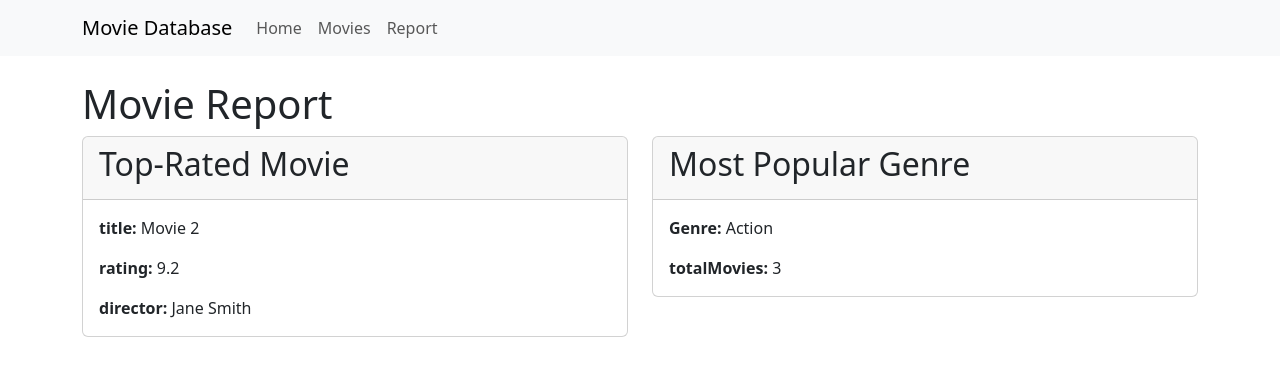
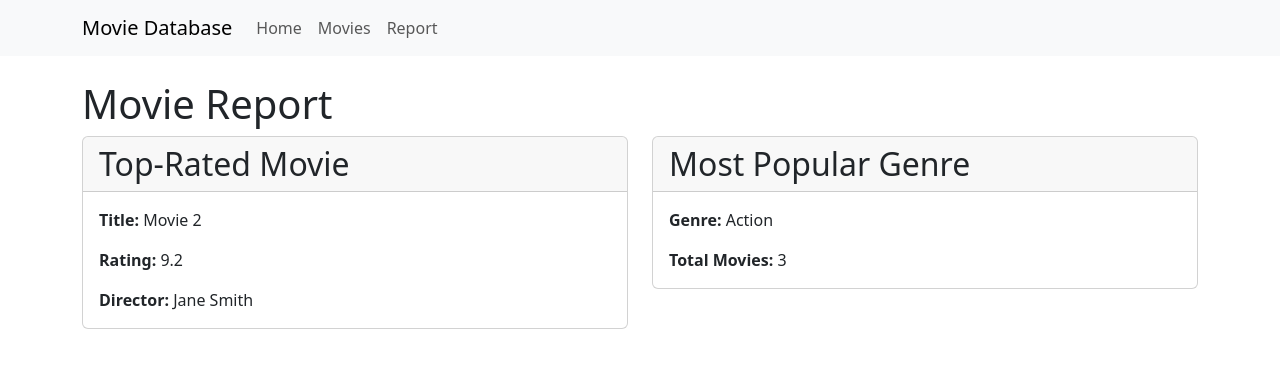
Before and after one commit to devMainak/movie-site-HTML-JS, a plain HTML site: page report.html in a window 1280 px wide. Drawn offline with nearby package versions, Linux system fonts and the light colour scheme.

Commit message:
refactor: generating report cards with js

```diff
--- a/report.html
+++ b/report.html
@@ -26,39 +26,104 @@
       </div>
     </nav>
   </header>
-  <main class="container">
-    <section class="pt-4">
+  <main>
+    <section class="container pt-4">
       <h1>Movie Report</h1>
     </section>
-    <div class="row">
-    <div class="col-md-6">
-    <section>
-      <div class="card">
-      <div class="card-header">
-      <h2>Top-Rated Movie</h2>
-      </div>
-      <div class="card-body">
-      <p class="card-text"><strong>title: </strong>Movie 2</p>
-      <p class="card-text"><strong>rating: </strong>9.2</p>
-      <p class="card-text"><strong>director: </strong>Jane Smith</p>
-      </div>
-        </div>
-    </section>
+    <section class="container">
+    <div class="row" id="movieReportDiv">
+
     </div>
-    <div class="col-md-6">
-    <section>
-      <div class="card">
-      <div class="card-header">
-      <h2>Most Popular Genre</h2>
-      </div>
-      <div class="card-body">
-        <p class="card-text"><strong>Genre: </strong>Action</p>
-      <p class="card-text"><strong>totalMovies: </strong>3</p>
-      </div>
-        </div>
-    </section>
-      </div>
-    </div>
+      </section>
   </main>
+
+  <script>
+
+    function generateReport(){
+      const topRatedMovie = {title: "Movie 2", rating: 9.2, director: "Jane Smith"};
+      const mostPopularGenre = {genre: "Action", totalMovies: 3};
+
+      const movieReportDiv = document.querySelector("#movieReportDiv");
+
+      function generateReportCard(report)
+        {
+          if (report !== mostPopularGenre)
+          {
+            const col = document.createElement('div');
+            col.className = `col-md-6`;
+
+            const card = document.createElement('div');
+            card.className = `card mb-3`;
+
+            const cardHeader = document.createElement('h2');
+            cardHeader.className = `card-header`;
+            cardHeader.textContent = "Top-Rated Movie";
+
+            const cardBody = document.createElement('div');
+            cardBody.className = `card-body`;
+
+            const title = document.createElement('p');
+            title.className = `card-text`;
+            title.innerHTML = `<strong>Title: </strong>${report.title}`;
+
+            const rating = document.createElement('p');
+            rating.className = `card-text`;
+            rating.innerHTML = `<strong>Rating: </strong>${report.rating}`;
+
+            const director = document.createElement('p');
+            director.className = `card-text`;
+            director.innerHTML = `<strong>Director: </strong>${report.director}`;
+
+            cardBody.appendChild(title);
+            cardBody.appendChild(rating);
+            cardBody.appendChild(director);
+
+            card.appendChild(cardHeader);
+            card.appendChild(cardBody);
+
+            col.appendChild(card);
+            movieReportDiv.appendChild(col);
+          }
+          else
+          {
+            const col = document.createElement('div');
+            col.className = `col-md-6`;
+
+            const card = document.createElement('div');
+            card.className = `card mb-3`;
+
+            const cardHeader = document.createElement('h2');
+            cardHeader.className = `card-header`;
+            cardHeader.textContent = "Most Popular Genre";
+
+            const cardBody = document.createElement('div');
+            cardBody.className = `card-body`;
+
+
+            const genre = document.createElement('p');
+            genre.className = `card-text`;
+            genre.innerHTML = `<strong>Genre: </strong>${report.genre}`;
+
+            const totalMovies = document.createElement('p');
+            totalMovies.className = `card-text`;
+            totalMovies.innerHTML = `<strong>Total Movies: </strong>${report.totalMovies}`;
+
+            cardBody.appendChild(genre);
+            cardBody.appendChild(totalMovies);
+
+            card.appendChild(cardHeader);
+            card.appendChild(cardBody);
+
+            col.appendChild(card);
+            movieReportDiv.appendChild(col);
+          }
+        }
+
+      generateReportCard(topRatedMovie);
+      generateReportCard(mostPopularGenre);
+    };
+
+    generateReport();
+  </script>
 </body>
 </html>
```
